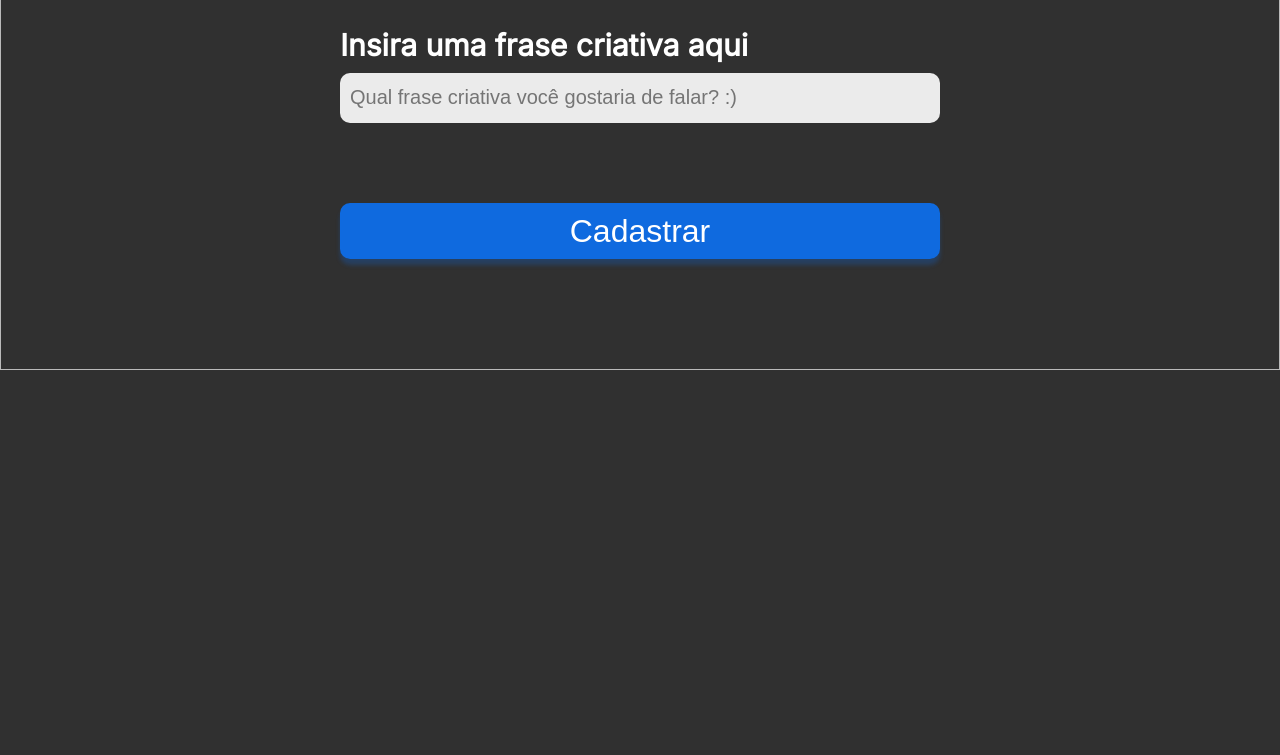
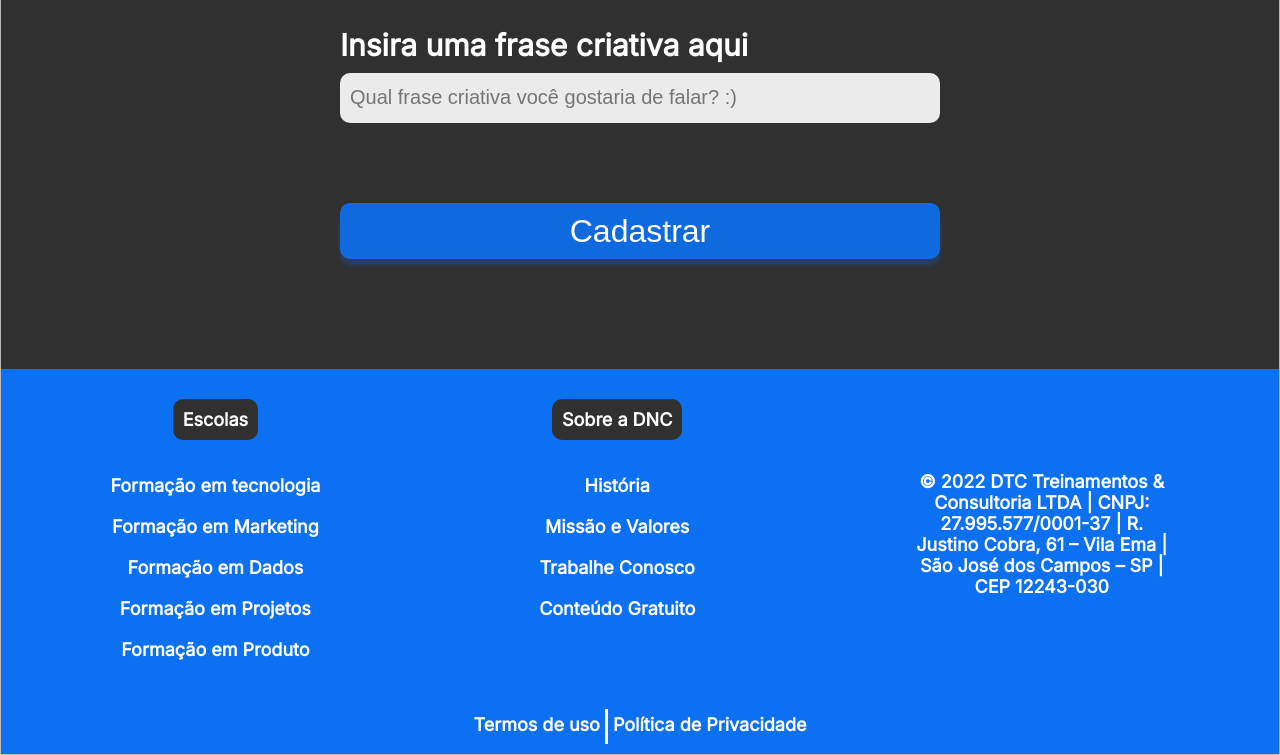
Before and after one commit to ThamyresGG/projeto-boot-dnc, a plain HTML site: page index.html in a window 1280 px wide. Shown: the part 1209-1964 px from the top of the page. Before the commit the page ends 1579 px from the top, so only its background shows below. Drawn offline with Linux system fonts and the light colour scheme.

```diff
--- a/estilo.css
+++ b/estilo.css
@@ -176,5 +176,152 @@ input[type="submit"]{
     box-shadow: 0px 6px 4px rgba(12, 112, 242, 0.25);
     cursor: pointer;
 
+}
+
+/* footer */
+
+footer{
+    width: 100%;
+    background-color: var(--azul-dnc);
 
 }
+
+footer .linha1{
+    display:flex;
+    justify-content: space-around;
+    align-items: center;
+}
+footer nav{
+    display: flex;
+    flex-direction: column;
+    align-items: center;
+    height: 330px;
+
+}
+
+footer ul{
+    list-style: none;
+    margin:0px;
+    padding:0px;
+
+
+
+}
+footer h5{
+    text-align: center;
+    color:white;
+    font-weight: 800;
+    font-size: 18px;
+    font-family: var(--fonte-padrao);
+    background-color: var(--preto-dnc);
+    border-radius: 10px;
+    padding:  10px 10px 10px 10px;
+    margin-bottom: 15px;
+
+}
+
+footer ul li{
+    text-align: center;
+    color:white;
+    font-weight: 600;
+    font-size: 18px;
+    font-family: var(--fonte-padrao);
+    margin: 20px 0px 20px 0px;
+}
+
+footer ul li a{
+    color:white;
+    text-decoration: none;
+
+
+
+
+}
+
+footer ul li a:hover{
+    color: var(--cinza-hover);
+
+
+}
+footer .endereço{
+    font-weight: 600;
+    font-size: 18px;
+    font-family: var(--fonte-padrao);
+    color:white;
+    text-align: center;
+    width: 20%;
+}
+
+footer .linha2{
+    height: 35px;
+    display: flex;
+    justify-content: center;
+    margin: 0px;
+    padding: 10px;
+}
+
+footer .linha2 a{
+    font-family: var(--fonte-padrao);
+    font-size: 18px;
+    font-weight: 600;
+    color:white;
+    text-decoration: none;
+    padding: 5px;
+
+}
+footer .linha2 a:first-child{
+    border-right: 3px solid white;
+}
+
+footer .linha2 a:hover{
+    color: var(--cinza-hover);
+
+}
+
+@media only screen and (max-width: 600px) {
+    #principal{
+        flex-direction: column;
+        height: auto;
+
+    }
+
+    #menu {
+        flex-direction: column;
+        width: 100%;
+        margin: 0px;
+
+    }
+
+    #menu a{
+        display: flex;
+        height: 50px;
+        align-items: center;
+    }
+
+    #principal button{
+        width: 100%;
+        margin:0px;
+
+    }
+    /*sesão*/
+
+    section h1{
+        font-size: 38px;
+    }
+
+    section h2{
+        font-size: 28px;
+        padding-right: 5px;
+        padding-left: 15px;
+    }
+
+    form {
+        width: 95%;
+        font-size: 20px;
+    }
+    .checkbox-itens label{
+        font-size: 17px;
+    }
+
+
+}
--- a/index.html
+++ b/index.html
@@ -95,6 +95,69 @@
 
     </section>
 
+    <footer>
+        <div class="linha1">
+            <nav>
+                <h5> Escolas</h5>
+                <ul>
+                    <li>
+                        <a href=""> Formação em tecnologia</a>
+                    </li>
+                    <li>
+                        <a href=""> Formação em Marketing</a>
+                    </li>
+                    <li>
+                        <a href=""> Formação em Dados</a>
+                    </li>
+                    <li>
+                        <a href=""> Formação em Projetos</a>
+                    </li>
+                    <li>
+                        <a href=""> Formação em Produto</a>
+                    </li>
+                </ul>
+
+            </nav>
+
+
+            <nav>
+                <h5>Sobre a DNC</h5>
+                <ul>
+                    <li>
+                        <a href=""> História</a>
+                    </li>
+                    <li>
+                        <a href=""> Missão e Valores</a>
+                    </li>
+                    <li>
+                        <a href=""> Trabalhe Conosco</a>
+                    </li>
+                    <li>
+                        <a href=""> Conteúdo Gratuito</a>
+                    </li>
+
+                </ul>
+
+
+            </nav>
+
+
+            <div class="endereço">
+                © 2022 DTC Treinamentos & Consultoria LTDA | CNPJ: 27.995.577/0001-37 | R. Justino Cobra, 61 – Vila Ema | São José dos Campos – SP | CEP 12243-030
+
+            </div>
+        </div>
+
+        <div class="linha2">
+            <a href="">Termos de uso</a>
+            <a href="">Política de Privacidade</a>
+
+
+        </div>
+
+
+    </footer>
+
 
 </body>
 </html>
```
